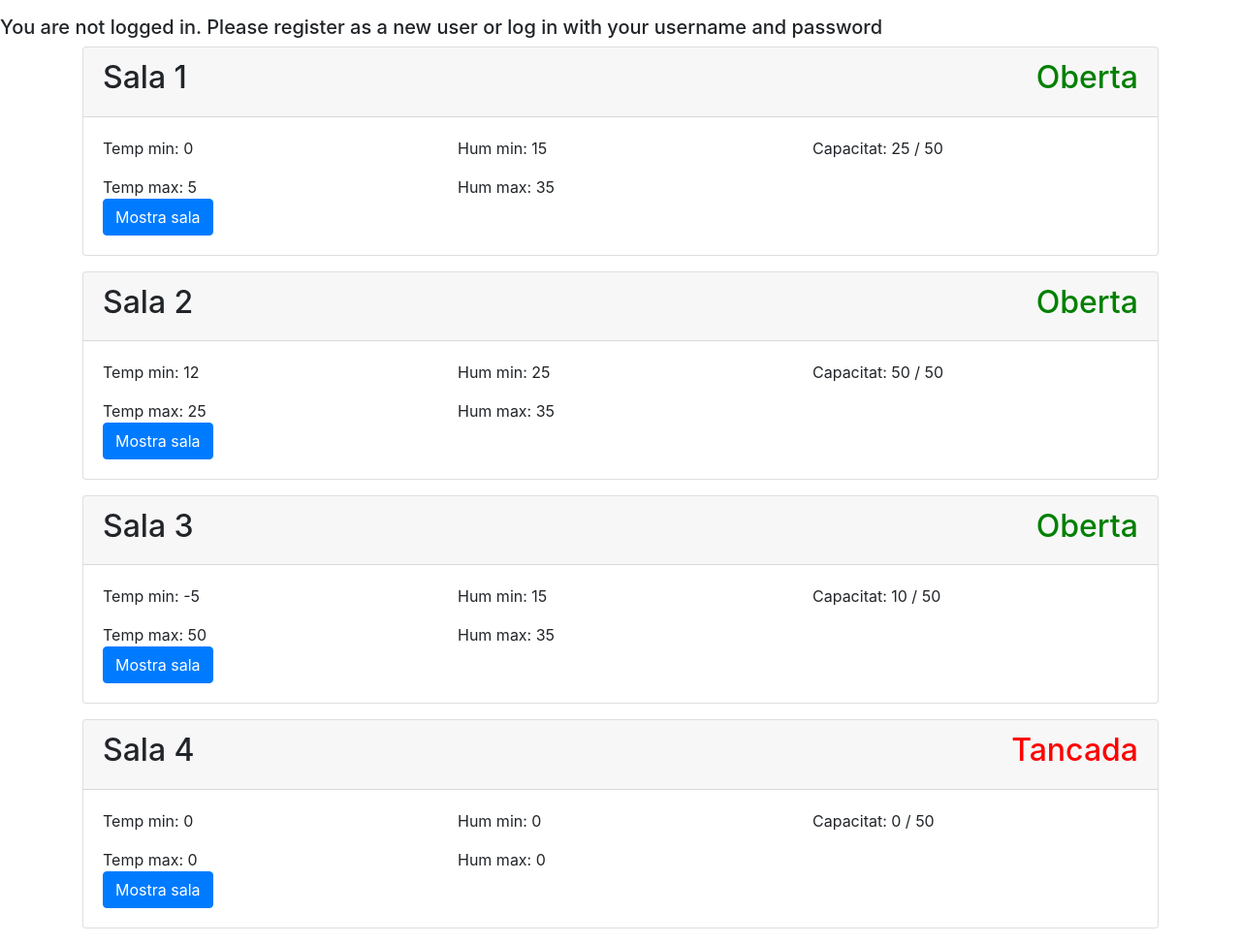
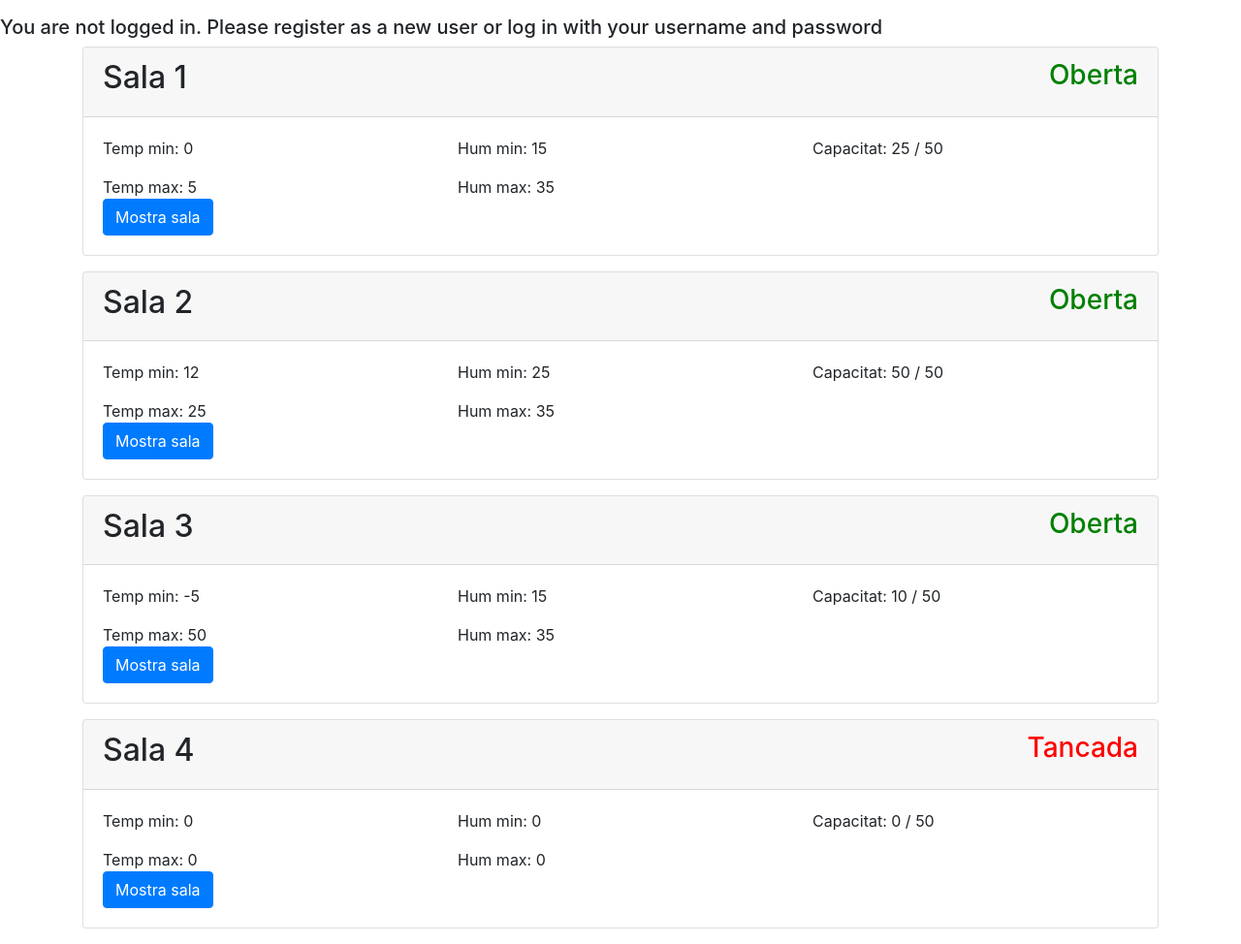
Before and after one commit to teamoutofbounds/joint-project, a Django app: page /magatzem/gestor/sales/ in a window 1280 px wide. Shown: the part 99-1073 px from the top of the page at 97% size. Run offline with Django 3.2, Linux system fonts and the light colour scheme; some libraries are stand-ins or nearby versions.

Commit message:
Room-list

```diff
--- a/magatzem/templates/magatzem/room-list.html
+++ b/magatzem/templates/magatzem/room-list.html
@@ -12,9 +12,9 @@
                             </div>
                             <div class="col-sm-6">
                                 {% if room.room_status == 0 %}
-                                    <h2 class="float-sm-right" style="color:red">Tancada </h2>
+                                    <h3 class="float-sm-right" style="color:red">Tancada </h3>
                                 {% else %}
-                                    <h2 class="float-sm-right" style="color:green">Oberta </h2>
+                                    <h3 class="float-sm-right" style="color:green">Oberta </h3>
                                 {% endif %}
                             </div>
                         </div>
```
